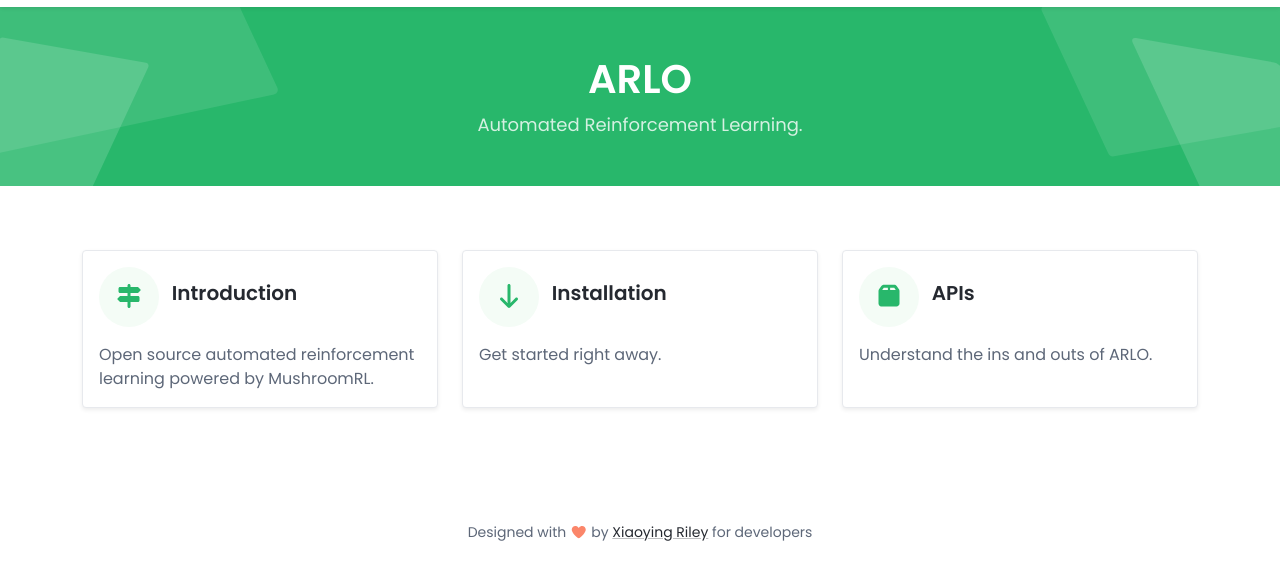
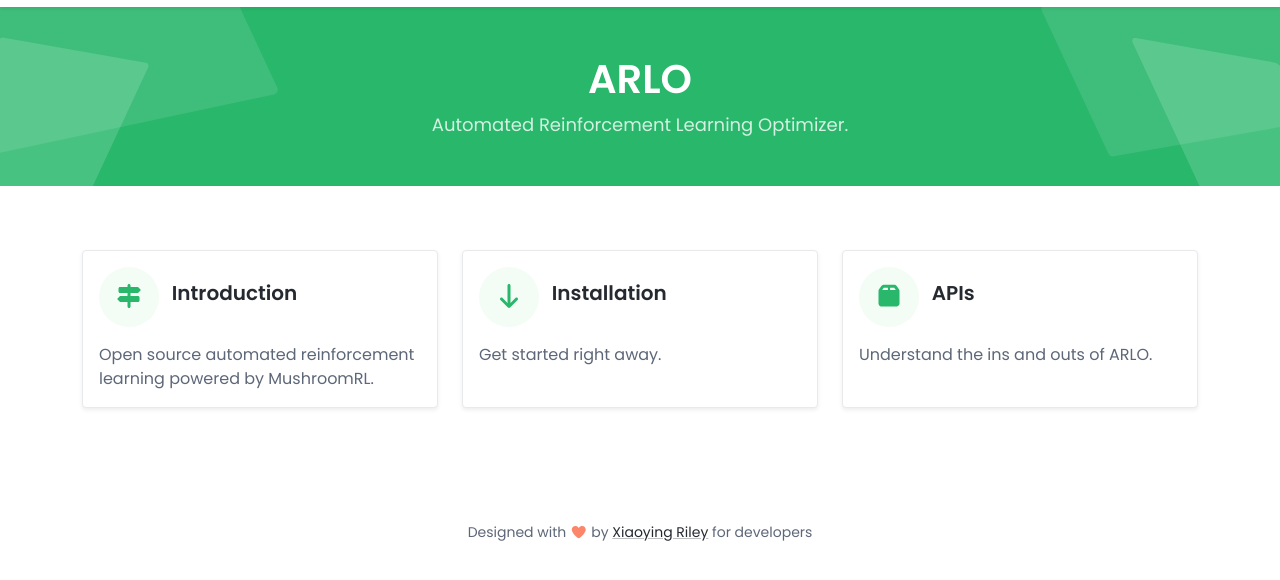
Before and after one commit to arlo-lib/arlo-lib, a plain HTML site: page index.html in a window 1280 px wide. Shown: the part 62-642 px from the top of the page. Drawn offline with nearby package versions, Linux system fonts and the light colour scheme.

Commit message:
Update index.html

```diff
--- a/index.html
+++ b/index.html
@@ -44,7 +44,7 @@
 	    <div class="theme-bg-shapes-left"></div>
 	    <div class="container">
 		    <h1 class="page-heading single-col-max mx-auto">ARLO</h1>
-		    <div class="page-intro single-col-max mx-auto">Automated Reinforcement Learning.</div>
+		    <div class="page-intro single-col-max mx-auto">Automated Reinforcement Learning Optimizer.</div>
 	    </div>
     </div><!--//page-header-->
    <div class="page-content">
```
